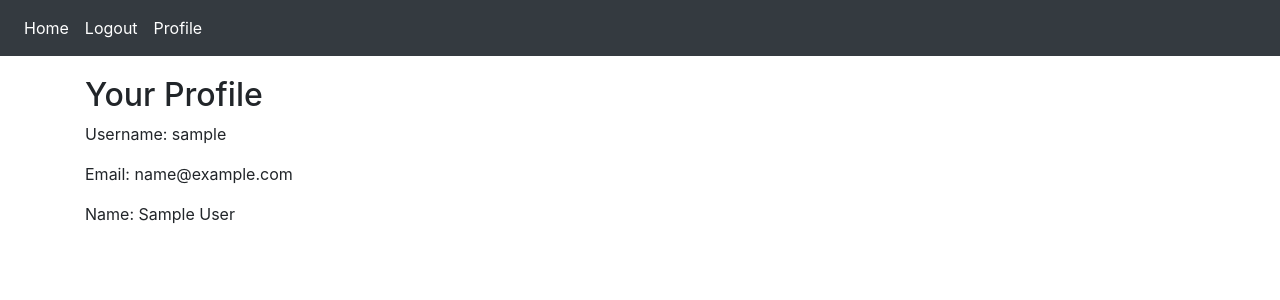
After one commit to amayordomo/DjangoBlog, a Django app: page /account/profile in a window 1280 px wide. The commit adds this page. Shown: the top 300 px of the page. Run offline with Django 5.2, Linux system fonts and the light colour scheme; the visitor is signed in with stand-in values (Sample User, id 1); some libraries are stand-ins or nearby versions.

Commit message:
Add profile page when logged in

```diff
--- a/App_Login/urls.py
+++ b/App_Login/urls.py
@@ -6,5 +6,6 @@ app_name = 'App_Login'
 urlpatterns = [
     path('signup', views.signup, name='signup'),
     path('login', views.login_user, name='login'),
-    path('logout', views.logout_user, name='logout')
+    path('logout', views.logout_user, name='logout'),
+    path('profile', views.profile, name='profile'),
 ]
--- a/App_Login/views.py
+++ b/App_Login/views.py
@@ -44,3 +44,8 @@ def login_user(request):
 def logout_user(request):
     logout(request)
     return HttpResponseRedirect(reverse('App_Login:login'))  # Redirect to the login page
+
+@login_required
+def profile(request):
+    context = {}
+    return render(request, 'App_Login/profile.html', context=context)
--- /dev/null
+++ b/templates/App_Login/profile.html
@@ -0,0 +1,12 @@
+{% extends 'base.html' %}
+{% load crispy_forms_tags %}
+
+{% block title %} Profile Page {% endblock %}
+
+{% block body_block %}
+    <h2>Your Profile</h2>
+    <p>Username: {{ user.username }}</p>
+    <p>Email: {{ user.email }}</p>
+    <p>Name: {{ user.first_name }} {{ user.last_name }}</p>
+
+{% endblock %}
--- a/templates/base.html
+++ b/templates/base.html
@@ -27,6 +27,10 @@
               <a class="nav-link" href="{% url 'App_Login:logout' %}">Logout</a>
             </li>
 
+            <li class="nav-item active">
+              <a class="nav-link" href="{% url 'App_Login:profile' %}">Profile</a>
+            </li>
+
           {% else %}
             <li class="nav-item active">
               <a class="nav-link" href="{% url 'App_Login:login' %}">Login</a>
```
